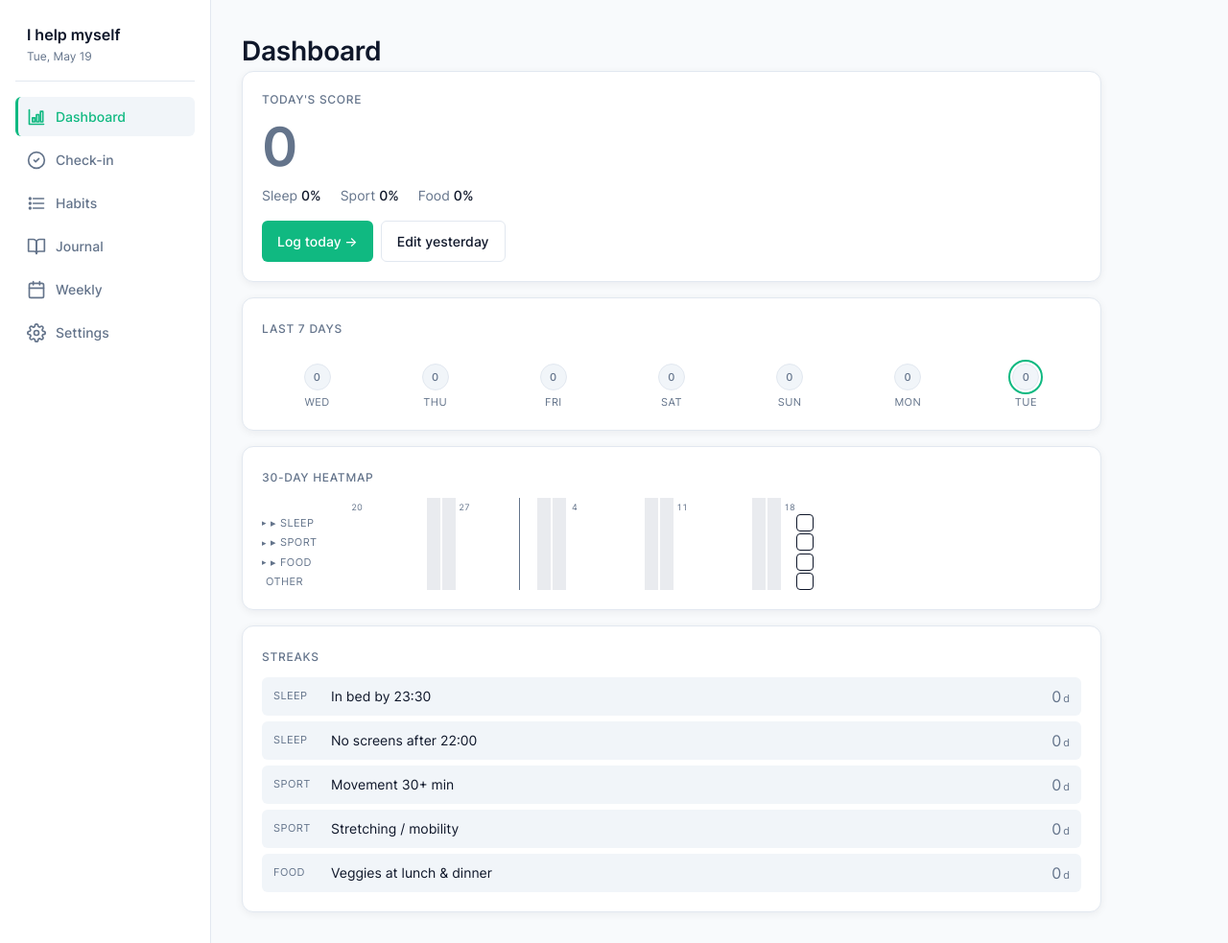
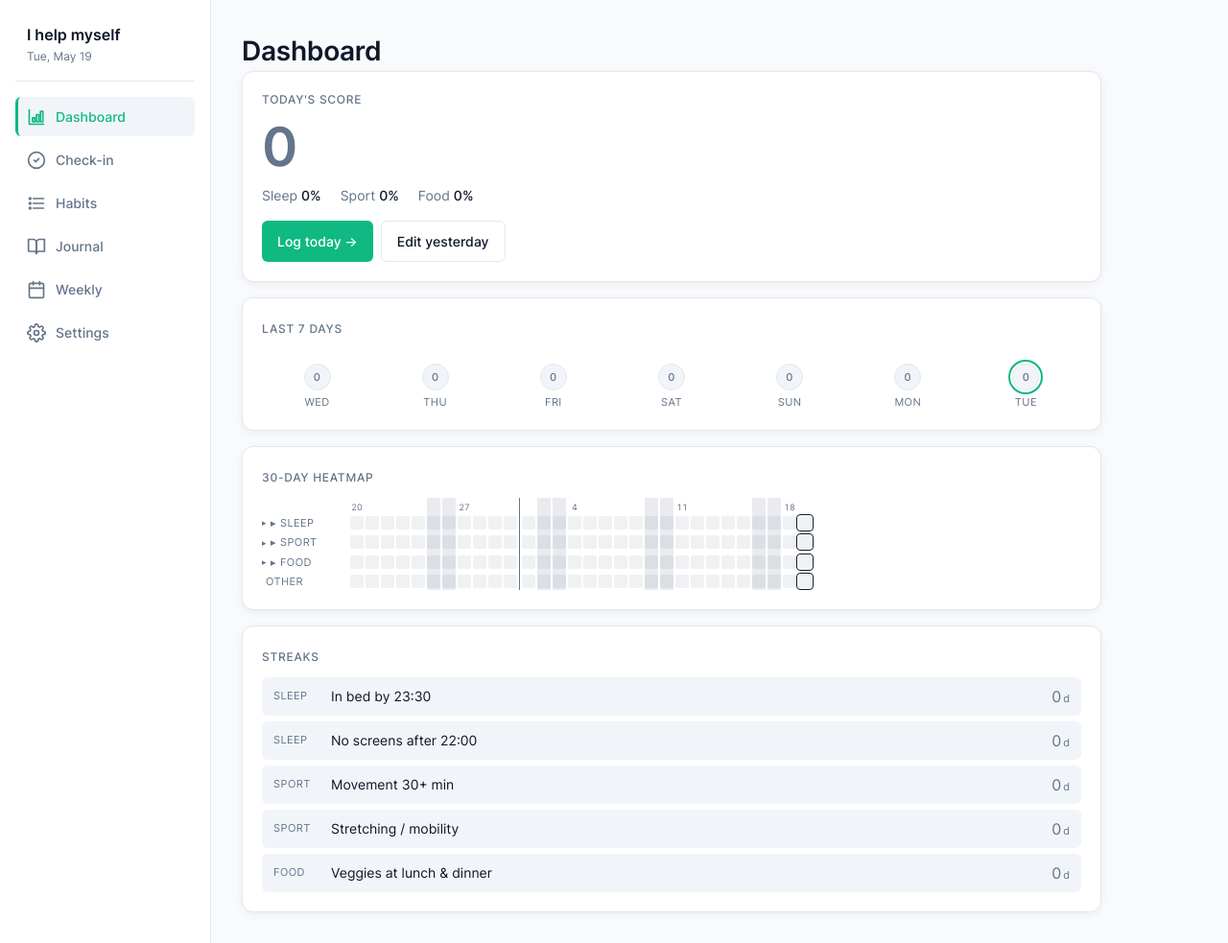
Before and after one commit to Goshamorq/health_app, a FastAPI app: page / in a window 1280 px wide. Shown: the whole page at 96% size. Run offline with FastAPI, Linux system fonts and the light colour scheme; data comes from the database, SQL or seed files in the repository; data that the repository does not hold is empty; parts of the project's set-up code (start-up, migrations or seed data) failed here and were passed over.

Commit message:
Heatmap: empty cells back to faint slate so they're visible
Switching empty cells to transparent for the weekend-stripe pass made
them invisible on the white card. Restoring a faint 10% slate fill —
visible on the white background, and on top of the 14% weekend stripe
it layers to ~24% slate so the cell still reads as a distinct block
within the stripe.

Co-Authored-By: Claude Opus 4.7 (1M context) <noreply@anthropic.com>

```diff
--- a/static/app.css
+++ b/static/app.css
@@ -685,7 +685,8 @@ fieldset legend {
     width: 14px;
     height: 14px;
     border-radius: 2px;
-    background: transparent;
+    background: rgb(100 116 139 / 0.10);  /* faint slate so empty cells read
+                                              on both white and weekend bg */
     flex-shrink: 0;
     transition: transform 100ms ease;
     border: 1px solid transparent;
@@ -726,7 +727,7 @@ fieldset legend {
 .heatmap-cell.is-habit.pillar-sport.done { background: rgb(var(--pillar-sport) / 0.30); }
 .heatmap-cell.is-habit.pillar-food.done  { background: rgb(var(--pillar-food)  / 0.30); }
 .heatmap-cell.is-habit.pillar-other.done { background: rgb(var(--pillar-other) / 0.30); }
-.heatmap-cell.is-habit.miss { background: transparent; }
+.heatmap-cell.is-habit.miss { background: rgb(100 116 139 / 0.10); }
 
 .heatmap-pillar { display: flex; flex-direction: column; gap: 3px; }
 .heatmap-pillar-toggle {
```
